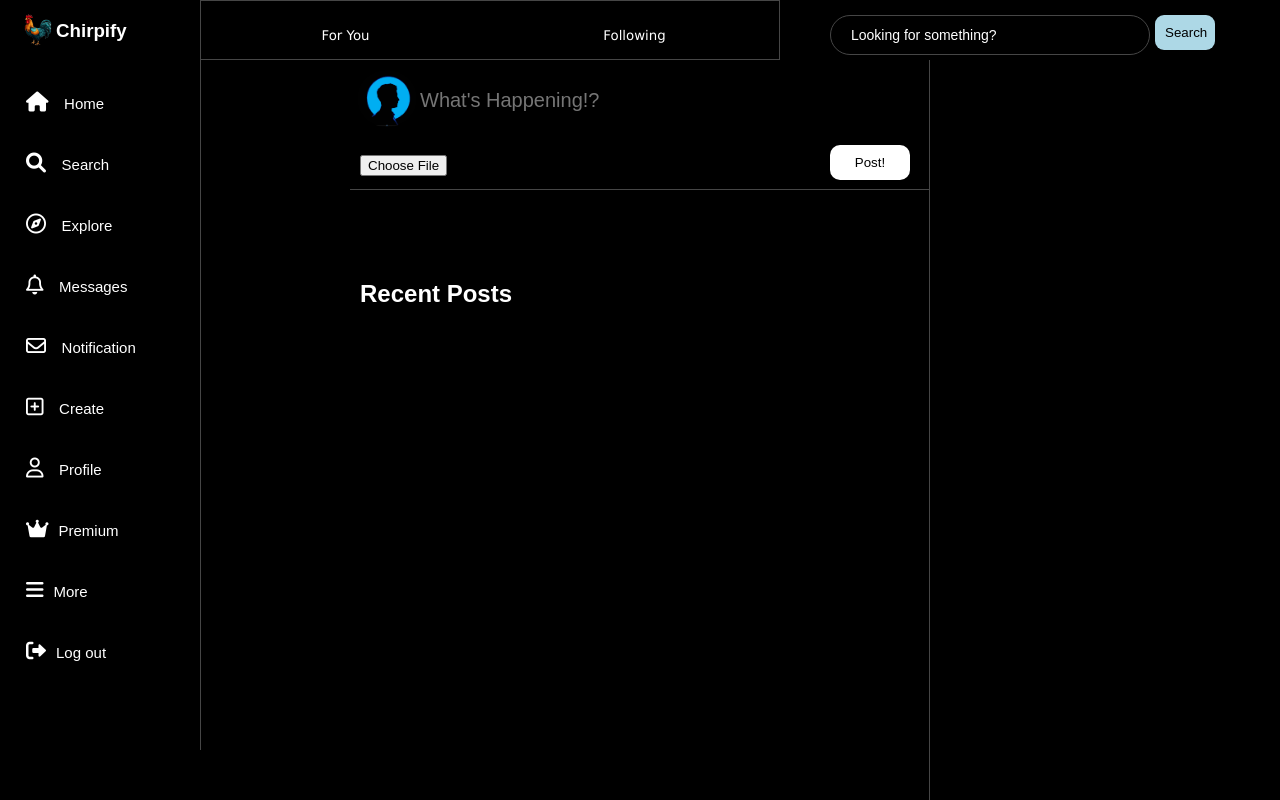
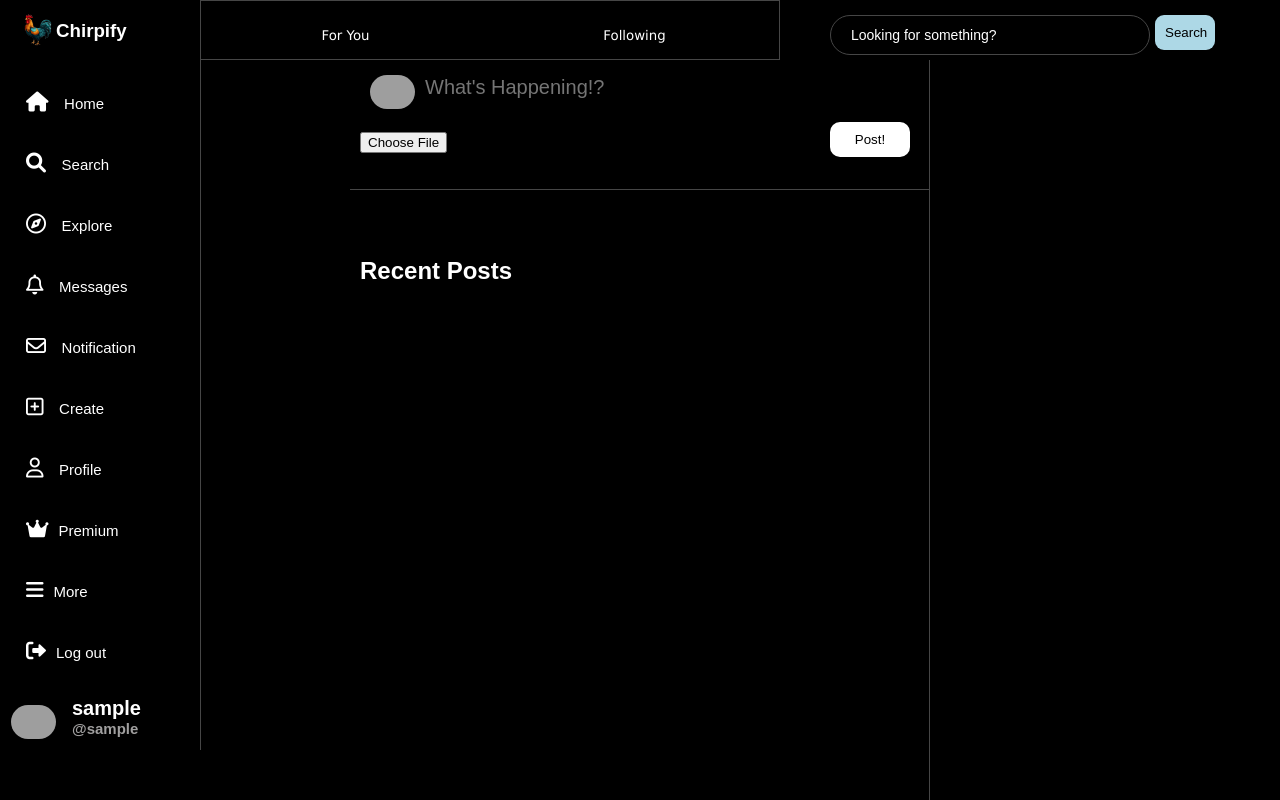
Before and after one commit to Nojan0727/chirpifyMain, a PHP site: page /post.php in a window 1280 px wide. Run offline with PHP 8.4, Linux system fonts and the light colour scheme; the visitor is signed in with stand-in values (Sample User, id 1); grey boxes are pictures that could not be loaded.

Commit message:
V.0.0.0
added the user profile picture to user acount

```diff
--- a/Partials/Main.css
+++ b/Partials/Main.css
@@ -487,6 +487,33 @@ p a:hover {
     font-size: 15px;
 }
 
+.underPro img  {
+    position: relative;
+    top: 15px;
+    left: -115px;
+    margin-left: 100px;
+    width: 45px;
+    border-radius: 60px;
+    cursor: pointer;
+}
+
+.underPro p {
+    position: absolute;
+   color: white;
+   top: -10px; right: 55px;
+   width: 60px;
+   font-weight: bold;
+
+}
+.underPro span {
+    position: absolute;
+   color: white;
+   top: 10px; right: 55px;
+   width: 60px;
+   font-weight: bold;
+   color: rgb(160, 159, 159);
+}
+
 .body {
     position: relative;
     margin-top: 60px;
@@ -506,10 +533,10 @@ p a:hover {
 }
 .profileImg{
     position: relative;
-    top: 10px;
-    left: -93px;
+    top: 15px;
+    left: -80px;
     margin-left: 100px;
-    width: 60px;
+    width: 45px;
     border-radius: 60px;
     cursor: pointer;
 }
@@ -532,9 +559,9 @@ p a:hover {
 
 .form textarea {
     position: relative;
-    top: -17px;
-    left: -130px;
-    width: 200px;
+    top: -7px;
+    left: -125px;
+    width: 360px;
     border: none;
     font-family: Arial, Helvetica, sans-serif;
     background-color: rgba(255, 0, 0, 0);
--- a/Partials/header.php
+++ b/Partials/header.php
@@ -1,5 +1,5 @@
 <?php
-session_start();
+
 ?>
 
 <!DOCTYPE html>
--- a/Partials/post.php
+++ b/Partials/post.php
@@ -1,8 +1,15 @@
 <?php
+
+
+session_start();
 error_reporting(E_ALL);
 ini_set('display_errors', 1);
 
-session_start();
+include("database.php");
+
+
+
+
 
 // Redirect to login if not logged in
 if (!isset($_SESSION['user'])) {
@@ -60,6 +67,7 @@ if ($_SERVER['REQUEST_METHOD'] === 'POST' && !empty($_POST['content'])) {
 <div class="headerSami">
     <div class="leftHeader">
         <li><a href="#"><img class="chirpifyLogo" src="Image/Chripify.png" alt=""> <h3>Chirpify</h3></a></li>
+
     </div>
 
     <div class="middleHeader">
@@ -97,13 +105,19 @@ if ($_SERVER['REQUEST_METHOD'] === 'POST' && !empty($_POST['content'])) {
         <li class="down"><a href="#"><i class="fas fa-crown"></i><span>Premium</span></a></li>
         <li class="down"><a href="#"><i class="fa fa-bars"></i><span>More</span></a></li>
         <li class="down"><a href="index.php"><i class="fa-solid fa-right-from-bracket"></i><span>Log out</span></a></li>
+        <li class= "underPro">
+        <a href="#">
+            <img src="<?php echo $_SESSION["profile_pic"] ?>" alt="">
+            <p> <?php echo $_SESSION["user"] ?> </p>
+            <span> <?php echo "@" . $_SESSION["user"] ?>  </span>
+        </a></li>
 
     </ul>
 </nav>
 
 <div class="body">
     <div class="happening">
-        <img class="profileImg" src="image/profileimg.png" alt="">
+    <img class="profileImg" src="<?php echo $_SESSION['profile_pic']; ?>" alt="">
 
         <!-- FIX: Corrected action URL -->
         <form class="form" action="" method="post" enctype="multipart/form-data">
--- a/Partials/register.php
+++ b/Partials/register.php
@@ -1,9 +1,8 @@
 <?php
-include "header.php";
-session_start();
 error_reporting(E_ALL);
 ini_set('display_errors', 1);
 
+include "header.php";
 include("database.php");
 
 if ($_SERVER["REQUEST_METHOD"] == "POST"){
```
Also changed, not shown: Partials/index.php (+14 -7 lines), Partials/Uploads/IMG_4856.jpg (added), Partials/Uploads/WhatsApp Image 2024-11-10 at 16.40.00.jpeg (added), Partials/Uploads/s.1.png (added), 1 other file.
